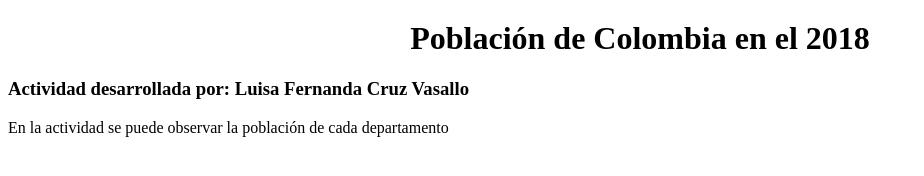
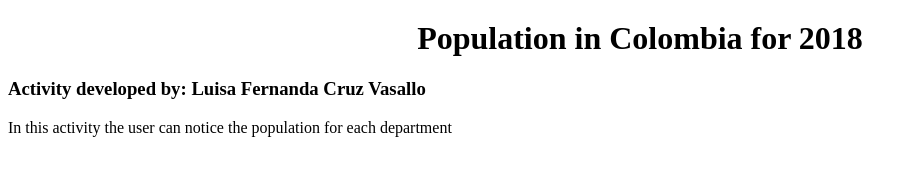
Before and after one commit to Luisacruz2014/actividadmapa.github.io, a plain HTML site: page index.html in a window 1280 px wide. Shown: the whole page, without its empty margins (0-924 px from the left). Drawn offline with nearby package versions, Linux system fonts and the light colour scheme; no server answers.

Commit message:
Update index.html

```diff
--- a/index.html
+++ b/index.html
@@ -35,10 +35,10 @@
     </style>
 </head>
 <body>
-<h1>Población de Colombia en el 2018</h1>
+<h1>Population in Colombia for 2018</h1>
 
-<h3> Actividad desarrollada por: Luisa Fernanda Cruz Vasallo</h3>
-<p>En la actividad se puede observar la población de cada departamento</p>
+<h3> Activity developed by: Luisa Fernanda Cruz Vasallo</h3>
+<p>In this activity the user can notice the population for each department</p>
 <div id="tooltip" class="tooltip"></div>
 <script>
     var width = 800, height = 600;
```
